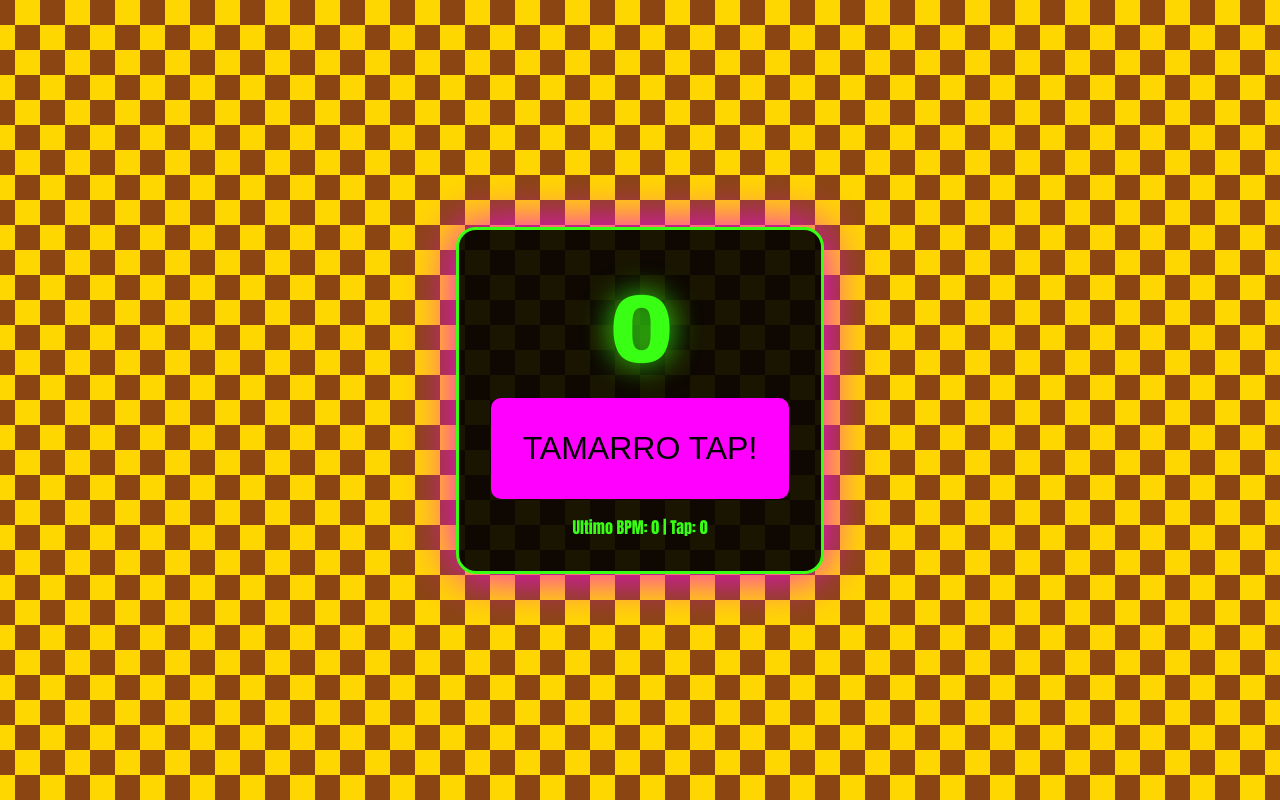
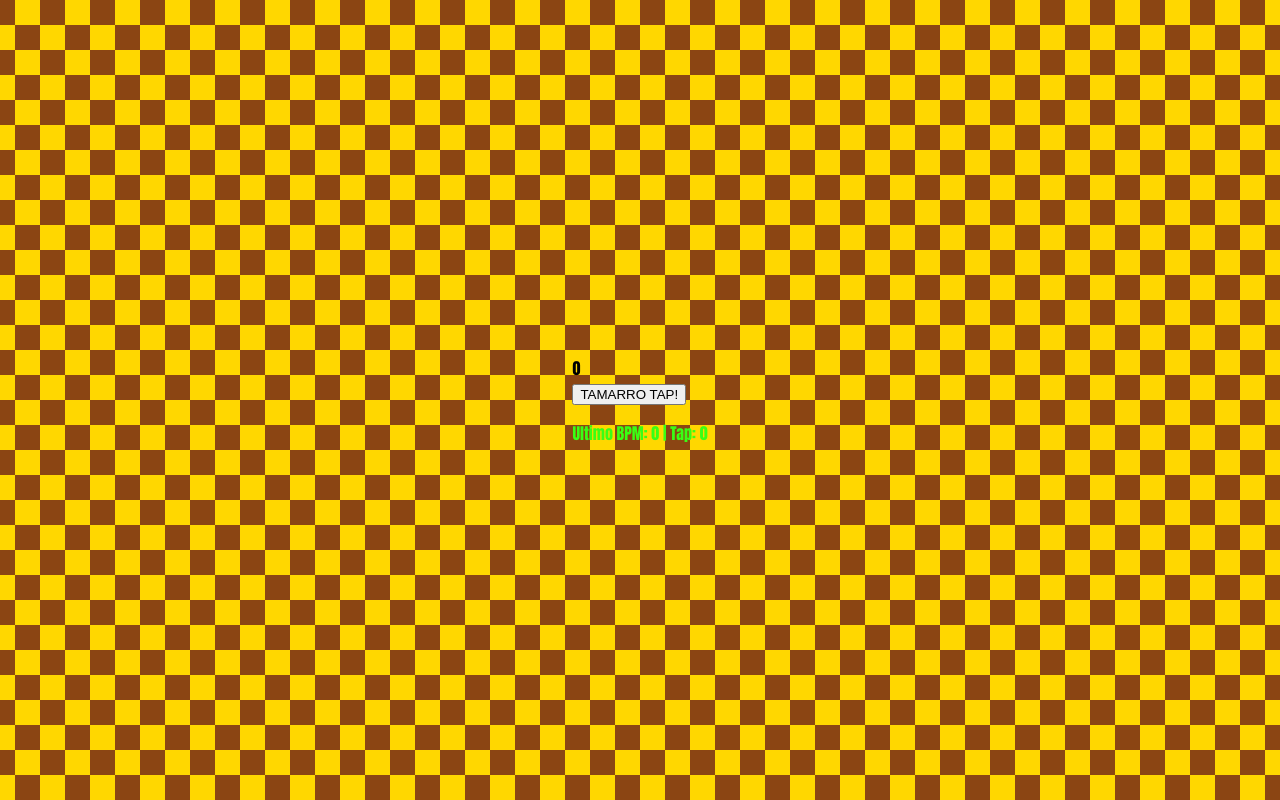
Before and after one commit to koseidon76/TAMARRO-TAP-BPM, a plain HTML site: page index.html in a window 1280 px wide. Drawn offline with Linux system fonts and the light colour scheme.

Commit message:
Update style.css

```diff
--- a/style.css
+++ b/style.css
@@ -4,54 +4,17 @@ body {
     display: flex;
     justify-content: center;
     align-items: center;
-    transition: all 0.05s;
+    transition: background 0.1s ease-in-out; /* Aggiunta transizione */
     font-family: 'Impact', fantasy;
-    animation: bgFlash 0.01s;
-    background-color: #333;
+    background-color: #333; /* Sfondo iniziale scuro */
 }
 
-@keyframes bgFlash {
-    to { background-color: transparent; }
+.leopard {
+    background: repeating-conic-gradient(#FFD700 0% 25%, #8B4513 0% 50%) 50%/50px 50px;
 }
 
-.leopard { background: repeating-conic-gradient(#FFD700 0% 25%, #8B4513 0% 50%) 50%/50px 50px; }
-.zebra { background: repeating-linear-gradient(45deg, #000 0 10px, #fff 10px 20px); }
-
-.container {
-    text-align: center;
-    padding: 2rem;
-    background: rgba(0,0,0,0.9);
-    border-radius: 20px;
-    border: 3px solid #39FF14;
-    box-shadow: 0 0 50px #FF00FF;
-    position: relative;
+.zebra {
+    background: repeating-linear-gradient(45deg, #000 0 10px, #fff 10px 20px);
 }
 
-#bpmDisplay {
-    font-size: 6rem;
-    color: #39FF14;
-    text-shadow: 0 0 30px #39FF14;
-    margin: 1rem 0;
-    font-family: 'Arial Black', sans-serif;
-    letter-spacing: -3px;
-    transition: transform 0.1s ease-in-out;
-}
-
-#bpmDisplay.jump {
-    transform: translateY(-50px);
-}
-
-.tap-area {
-    padding: 2rem;
-    background: #FF00FF;
-    border: none;
-    border-radius: 10px;
-    cursor: pointer;
-    font-size: 2em;
-    transition: transform 0.05s;
-    color: black;
-}
-
-.tap-area:active {
-    transform: scale(0.9) rotate(1deg);
-}
+/* ... (resto del CSS rimane invariato) */
```
